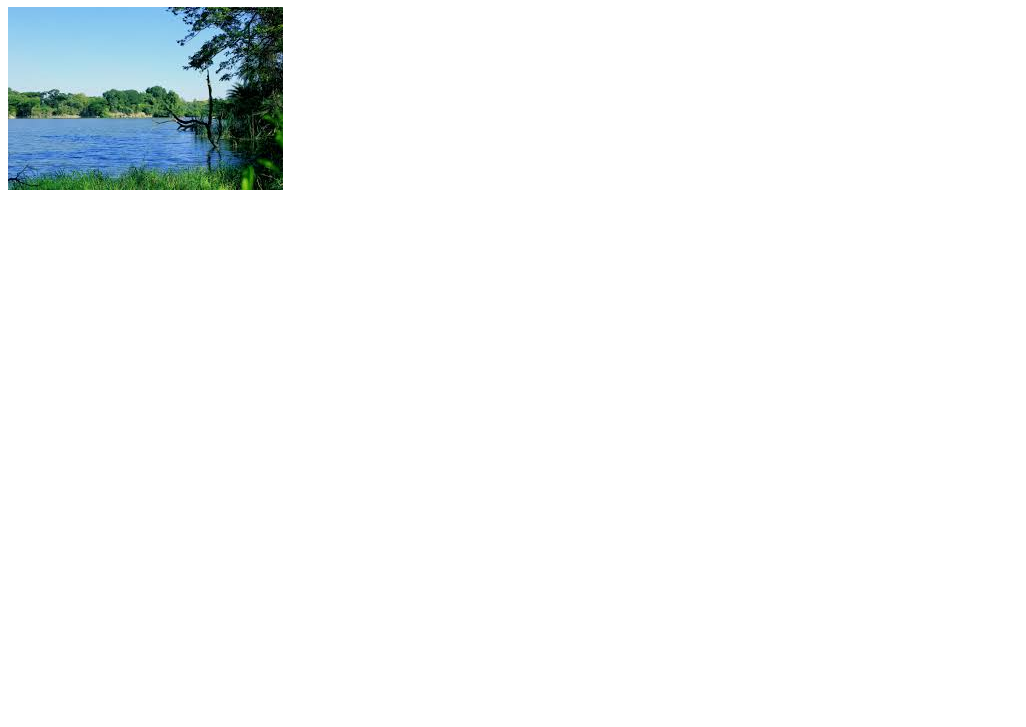
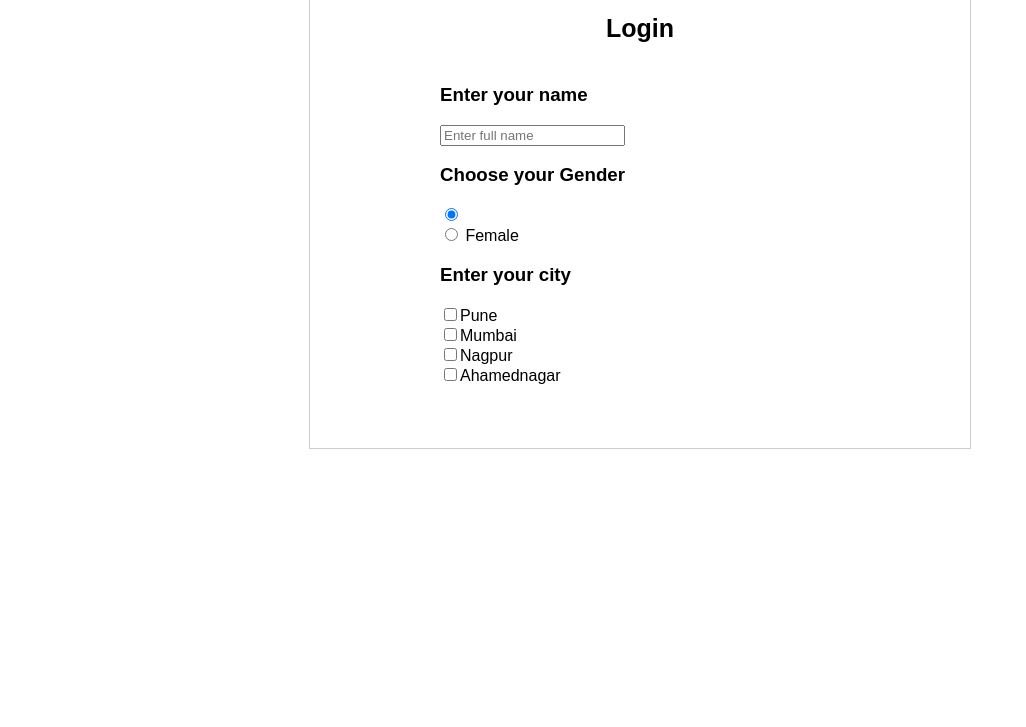
Before and after one commit to chandrajyoti123/city-star-map, a React app: page /login in a window 1280 px wide. Shown: the part 73-800 px from the top of the page, without its empty margins (0-1026 px from the left). Built offline with nearby package versions, Linux system fonts and the light colour scheme.

Commit message:
login form structure is ready

```diff
--- a/public/index.html
+++ b/public/index.html
@@ -7,6 +7,6 @@
     <div id="root"></div>
 
 </body>
-<img src="./img/pune/neharu-park-img-3.jpg" alt="">
+
 
 </html>
--- a/src/views/Login/Login.css
+++ b/src/views/Login/Login.css
@@ -0,0 +1,29 @@
+.form-div-main{
+    height: 500px;
+    width: 650px;
+    border: 1px  solid #ccc;
+    padding: 5px;
+    display: block;
+    margin: 10px auto;
+    /* background-image: url('https://encrypted-tbn0.gstatic.com/images?q=tbn:ANd9GcSJiP0E-5ecKYRTXBY02xrnKtgcHoCN2a6umw&usqp=CAU');
+    background-repeat: no-repeat;
+    background-position: center;
+   object-fit: contain;  */
+    /* text-align: center;
+  */
+}
+.form-cont{
+    /* border: 1px solid #ccc; */
+    padding: 2px;
+    text-align: start;
+    width: 400px;
+    display: block;
+    margin: 5px auto;
+    font-family: sans-serif;
+}
+.heading{
+    text-align: center;
+    font-size: 25px;
+    color: black;
+    font-family: sans-serif;
+}
--- a/src/views/Login/Login.js
+++ b/src/views/Login/Login.js
@@ -1,11 +1,92 @@
-const Login =() => {
-    return(
+import React, { useState, useEffect } from "react";
+import './Login.css';
+function Login() {
+    const [fullName, setFullName] = useState('')
+    const [gender, setGender] = useState('male')
+    const [city, setCity] = useState([]);
+
+    useEffect(() => {
+        console.log(city);
+    }, [city]);
+
+    const handlecheck = (e) => {
+        if (e.target.checked) {
+            setCity([...city, e.target.value]);
+
+        }
+        else {
+            const indexToBeDeleted = city.indexOf(e.target.value);
+            city.splice(indexToBeDeleted, 1);
+            setCity([...city]);
+
+        }
+    }
+    return (
         <>
-         <h1>This is login page</h1>
-         </>
+            <div className="form-div-main">
+                <h2 className="heading">Are You Ready to Go...</h2>
+                <h2 className="heading">Login</h2>
+                <div className="form-cont">
+                    <form>
+                        <h3>Enter your name</h3>
+                        <input type="text"
+                            placeholder="Enter full name"
+                            onChange={(e) => {
+                                setFullName(e.target.value)
+                            }} />
+                        <h3>Choose your Gender</h3>
+                        <input
+                            type="radio"
+                            name="gender"
+                            value="male"
+                            onChange={(e) => {
+                                setGender(e.target.value)
+
+                            }}
+                            checked={gender === "male"}
+                        />
+                        <br />
+                        <input
+                            type="radio"
+                            name="gender"
+                            value="female"
+                            onChange={(e) => {
+                                if (e.target.checked) {
+                                    setGender(e.target.value)
+                                }
+                            }}
+                            checked={gender === "female"}
+                        /> Female
+                        <h3>Enter your city</h3>
+                        <input
+                            type="checkbox"
+                            value="pune"
+                            onChange={handlecheck}
+                        />Pune  <br />
+
+                        <input
+                            type="checkbox"
+                            value="Mumbai"
+                            onChange={handlecheck}
+                        />Mumbai <br />
+
+                        <input
+                            type="checkbox"
+                            value="Nagpur"
+                            onChange={handlecheck}
+                        />Nagpur <br />
+
+                        <input
+                            type="checkbox"
+                            value="Ahamednagar"
+                            onChange={handlecheck}
+                        />Ahamednagar <br />
 
 
+                    </form>
+                </div>
+            </div>
+        </>
     )
-
 }
 export default Login;
```
